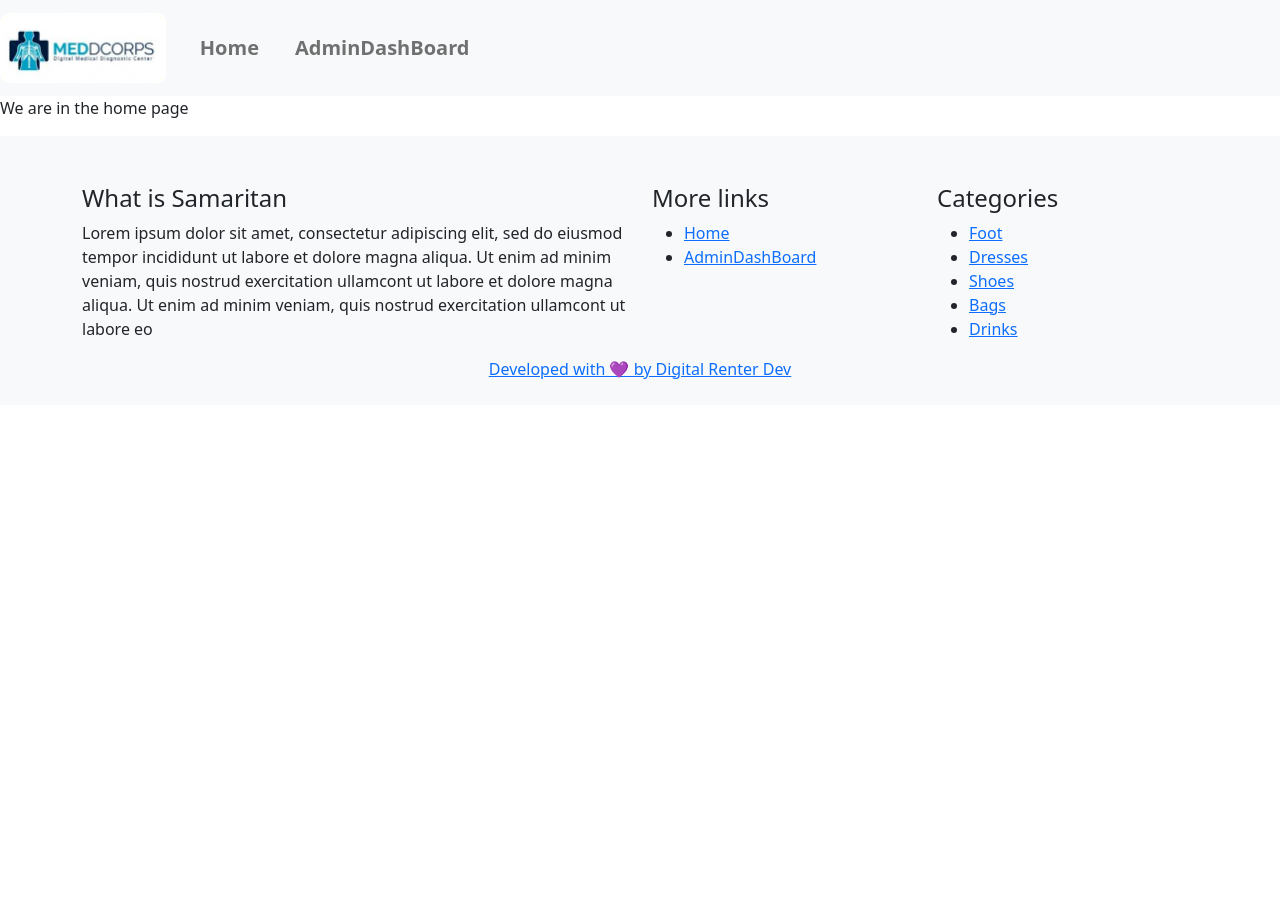
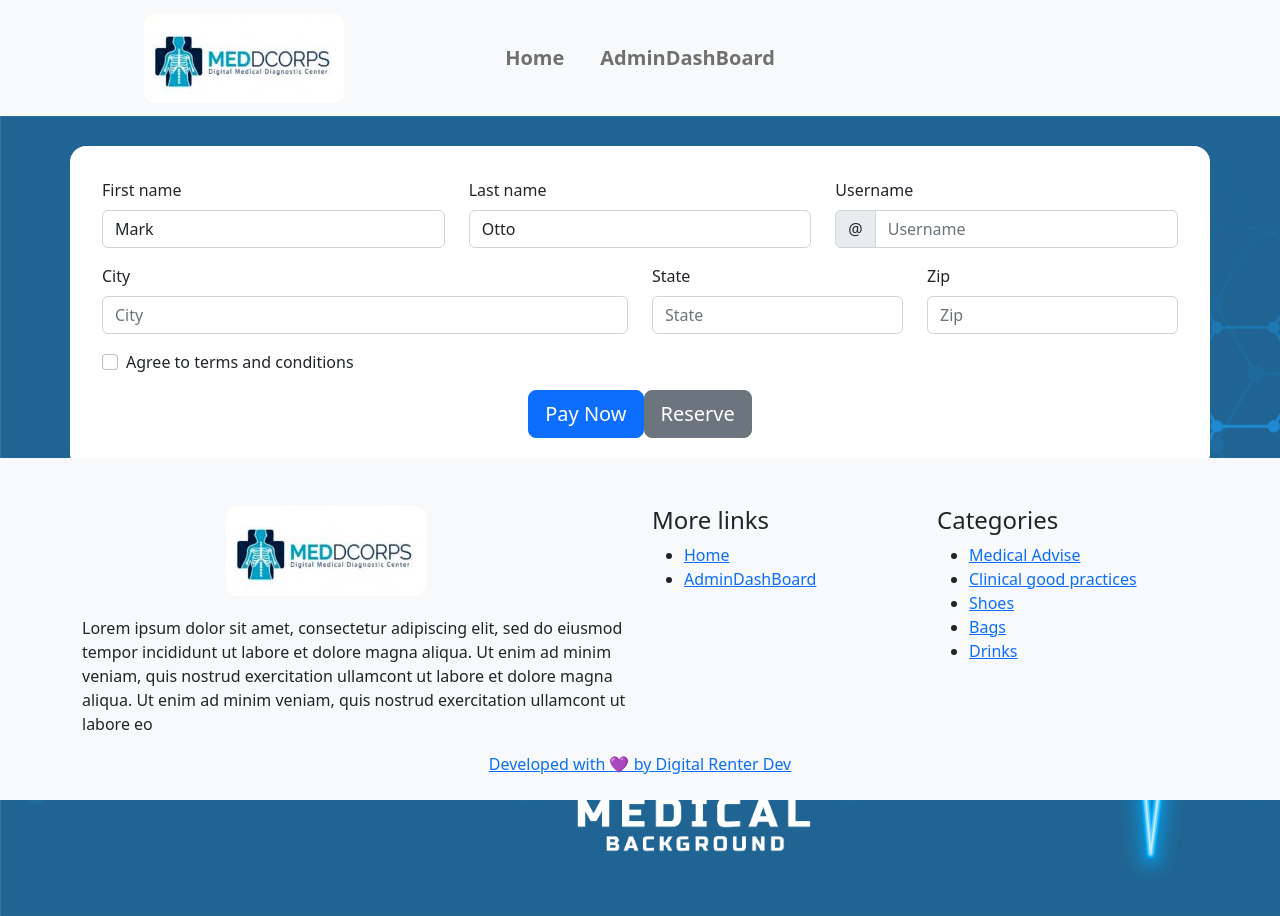
Before and after one commit to Bessonglawrence/MediCorp, a React (Create React App) app: page / in a window 1280 px wide. Before the commit the page ends 800 px from the top, so only its background shows below. Built offline with nearby package versions, Linux system fonts and the light colour scheme.

Commit message:
Started working on form, Added background image to Home page. Added logo to footer and fixed logo to bottom screen

```diff
--- a/src/App.css
+++ b/src/App.css
@@ -41,6 +41,59 @@
   text-align: center;
   float: left;
 }
+/* Nanbar content justify to center */
+#navbarNav{
+  float: none;
+  position: absolute;
+  top: 50%;
+  left: 50%;
+  transform: translate(-50%, -50%);
+}
+
+
+#form{
+  padding: 2rem;
+}
+
+/* This is the styling for the form appointment form */
+#mainform{
+  background-color: rgb(255, 255, 255);
+  border-radius: 1rem;
+  padding: 2rem;
+}
+
+/* Form Button div */
+#buttonDiv{
+  margin: 0;
+  position: absolute;
+  top: 50%;
+  transform: translateY(-50%);
+}
+
+/* This background image is for the Home image */
+#background_image{
+  background-image: url('/src//Images/SL-120219-25650-35.jpg');
+  padding-top: 30px;
+  background-repeat: no-repeat;
+  background-size: cover;
+  height: 100vh;
+}
+/* This is the navbar logo image */
+img{
+  height: 90px;
+  width:  200px;
+  margin-left: 9rem;
+}
+#footerImage{
+  height: 90px;
+  width:  200px;
+  margin-bottom: 20px;
+}
+
+/* This is the footer */
+#footer{
+  bottom: 0;
+}
 
 .App-logo {
   height: 40vmin;
@@ -68,6 +121,8 @@
   color: #61dafb;
 }
 
+
+
 @keyframes App-logo-spin {
   from {
     transform: rotate(0deg);
--- a/src/Pages/Home/Home.js
+++ b/src/Pages/Home/Home.js
@@ -1,11 +1,12 @@
 import React from 'react';
-import NavComponent from '../../components/NavComponent';
 import Footer from '../../components/Footer';
+import AppointmentForm from '../../components/AppointmentForm';
+import '../../App.css'
 
 const Home = () => {
   return (
-    <div>
-        <p>We are in the home page</p>
+    <div id='background_image'>
+        <AppointmentForm />
         <Footer />
     </div>
 
--- a/src/Pages/LayOut/LayOut.js
+++ b/src/Pages/LayOut/LayOut.js
@@ -1,12 +1,12 @@
 import { Outlet, Link } from "react-router-dom";
-import logo from '../../mainLogo.png';
+import logo from '../../Images/mainLogo.png';
 import "../../App.css"
 
 
 const LayOut = () => {
     return (
         <>
-          <nav className="navbar navbar-expand-lg bg-light navbar-light" id="topnavbar">
+          <nav className="navbar navbar-expand-lg bg-light navbar-light sticky-top" id="topnavbar">
             <a className="navbar-brand" href="#"><img src={logo} height="70" /></a>
             <button className="navbar-toggler" type="button" data-toggle="collapse" data-target="#navbarNav" aria-controls="navbarNav" aria-expanded="false" aria-label="Toggle navigation">
                 <span className="navbar-toggler-icon"></span>
--- /dev/null
+++ b/src/components/AppointmentForm.js
@@ -0,0 +1,108 @@
+import React,{useState} from 'react';
+import Button from 'react-bootstrap/Button';
+import Col from 'react-bootstrap/Col';
+import Form from 'react-bootstrap/Form';
+import InputGroup from 'react-bootstrap/InputGroup';
+import Row from 'react-bootstrap/Row';
+import "../App.css";
+
+function AppointmentForm() {
+
+    const [validated, setValidated] = useState(false);
+
+    const handleSubmit = (event) => {
+      const form = event.currentTarget;
+      if (form.checkValidity() === false) {
+        event.preventDefault();
+        event.stopPropagation();
+      }
+
+      setValidated(true);
+    };
+
+  return (
+    <div className='container p-10 align-self-center' id='mainform'>
+        <Form noValidate validated={validated} onSubmit={handleSubmit}>
+            <Row className="mb-3">
+                <Form.Group as={Col} md="4" controlId="validationCustom01">
+                <Form.Label>First name</Form.Label>
+                <Form.Control
+                    required
+                    type="text"
+                    placeholder="First name"
+                    defaultValue="Mark"
+                />
+                <Form.Control.Feedback>Looks good!</Form.Control.Feedback>
+                </Form.Group>
+                <Form.Group as={Col} md="4" controlId="validationCustom02">
+                <Form.Label>Last name</Form.Label>
+                <Form.Control
+                    required
+                    type="text"
+                    placeholder="Last name"
+                    defaultValue="Otto"
+                />
+                <Form.Control.Feedback>Looks good!</Form.Control.Feedback>
+                </Form.Group>
+                <Form.Group as={Col} md="4" controlId="validationCustomUsername">
+                <Form.Label>Username</Form.Label>
+                <InputGroup hasValidation>
+                    <InputGroup.Text id="inputGroupPrepend">@</InputGroup.Text>
+                    <Form.Control
+                    type="text"
+                    placeholder="Username"
+                    aria-describedby="inputGroupPrepend"
+                    required
+                    />
+                    <Form.Control.Feedback type="invalid">
+                        Please choose a username.
+                    </Form.Control.Feedback>
+                </InputGroup>
+                </Form.Group>
+            </Row>
+            <Row className="mb-3">
+                <Form.Group as={Col} md="6" controlId="validationCustom03">
+                <Form.Label>City</Form.Label>
+                <Form.Control type="text" placeholder="City" required />
+                <Form.Control.Feedback type="invalid">
+                    Please provide a valid city.
+                </Form.Control.Feedback>
+                </Form.Group>
+                <Form.Group as={Col} md="3" controlId="validationCustom04">
+                <Form.Label>State</Form.Label>
+                <Form.Control type="text" placeholder="State" required />
+                <Form.Control.Feedback type="invalid">
+                    Please provide a valid state.
+                </Form.Control.Feedback>
+                </Form.Group>
+                <Form.Group as={Col} md="3" controlId="validationCustom05">
+                <Form.Label>Zip</Form.Label>
+                <Form.Control type="text" placeholder="Zip" required />
+                <Form.Control.Feedback type="invalid">
+                    Please provide a valid zip.
+                </Form.Control.Feedback>
+                </Form.Group>
+            </Row>
+            <Form.Group className="mb-3">
+                <Form.Check
+                    required
+                    label="Agree to terms and conditions"
+                    feedback="You must agree before submitting."
+                    feedbackType="invalid"
+                />
+            </Form.Group>
+            <div className=" d-flex justify-content-center">
+                <Button variant="primary" size="lg">
+                    Pay Now
+                </Button>
+                <Button variant="secondary" size="lg">
+                    Reserve
+                </Button>
+            </div>
+        </Form>
+    </div>
+
+  )
+}
+
+export default AppointmentForm
--- a/src/components/Footer.js
+++ b/src/components/Footer.js
@@ -1,13 +1,14 @@
 
 import {Link} from 'react-router-dom';
+import logo from '../Images/mainLogo.png';
 const Footer = () => {
     return (
-        <footer className=" bg-light pt-5 pb-4">
+        <footer className=" bg-light pt-5 pb-4 fixed-bottom" >
             <div className="container">
 
                 <div className="row">
                     <div className="col-12 col-md-6">
-                        <h4>What is Samaritan</h4>
+                        <img src={logo} id='footerImage'/>
                         <p>Lorem ipsum dolor sit amet, consectetur adipiscing elit, sed do eiusmod tempor incididunt ut labore et dolore magna aliqua. Ut enim ad minim veniam, quis nostrud exercitation ullamcont ut labore et dolore magna aliqua. Ut enim ad minim veniam, quis nostrud exercitation ullamcont ut labore eo </p>
                     </div>
                     <div className="col-6 col-md-3">
@@ -20,8 +21,8 @@ const Footer = () => {
                     <div className="col-6 col-md-3">
                         <h4>Categories</h4>
                         <ul>
-                            <li><Link to="/en/search?category=food">Foot</Link></li>
-                            <li><Link to="/en/search?category=dresses">Dresses</Link></li>
+                            <li><Link to="/en/search?category=food">Medical Advise</Link></li>
+                            <li><Link to="/en/search?category=dresses">Clinical good practices</Link></li>
                             <li><Link to="/en/search?category=shoes">Shoes</Link></li>
                             <li><Link to="/en/search?category=bags">Bags</Link></li>
                             <li><Link to="/en/search?category=drinks">Drinks</Link></li>
```
Also changed, not shown: src/Images/SL-120219-25650-35.jpg (added), src/Images/mainLogo.png (renamed from src/mainLogo.png).
